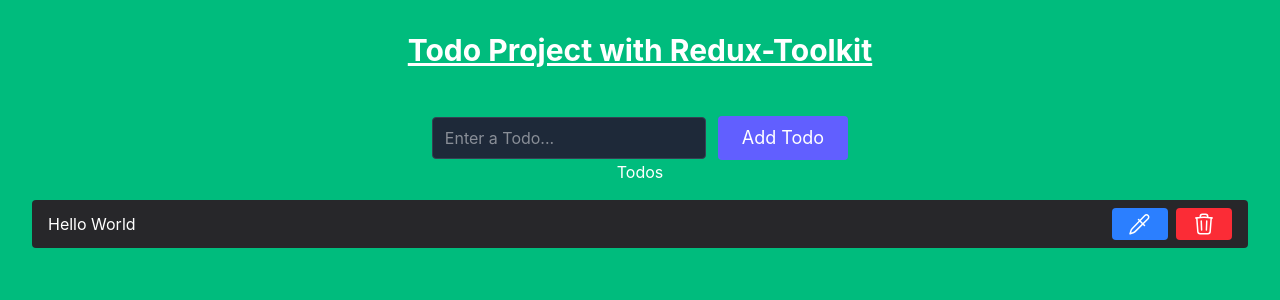
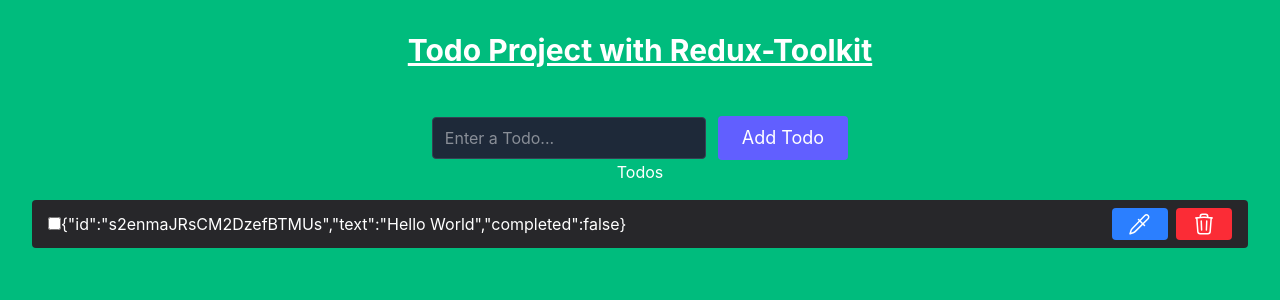
Before and after one commit to Vineetsingh07/Redux-Toolkit-TodoApp-Setup, a React (Vite) app: page / in a window 1280 px wide. Shown: the top 300 px of the page. Built offline with nearby package versions, Linux system fonts and the light colour scheme.

Commit message:
ToggleComplete CheckBox.

```diff
--- a/src/components/Todos.jsx
+++ b/src/components/Todos.jsx
@@ -1,9 +1,14 @@
 import React from "react";
 import { useDispatch, useSelector } from "react-redux";
-import { editTodo, removeTodo } from "../features/todo/todoSlice";
+import {
+  editTodo,
+  removeTodo,
+  toggleComplete,
+} from "../features/todo/todoSlice";
 
 function Todos() {
   const todos = useSelector((state) => state.todos);
+  console.log("todos", todos);
   const dispatch = useDispatch();
 
   return (
@@ -16,7 +21,20 @@
             key={todo.id}
           >
             {/* Left-aligned text */}
-            <div className="text-white">{todo.text}</div>
+            <div className="flex">
+              <label>
+                <input
+                  class="accent-pink-500"
+                  type="checkbox"
+                  checked={todo.completed}
+                  onChange={() => dispatch(toggleComplete(todo.id))}
+                />
+              </label>
+              <p className="text-white">
+                {JSON.stringify(todo)}
+                {/* {todo.text} */}
+              </p>
+            </div>
 
             {/* Right-aligned buttons */}
             <div className="flex space-x-2">
```
